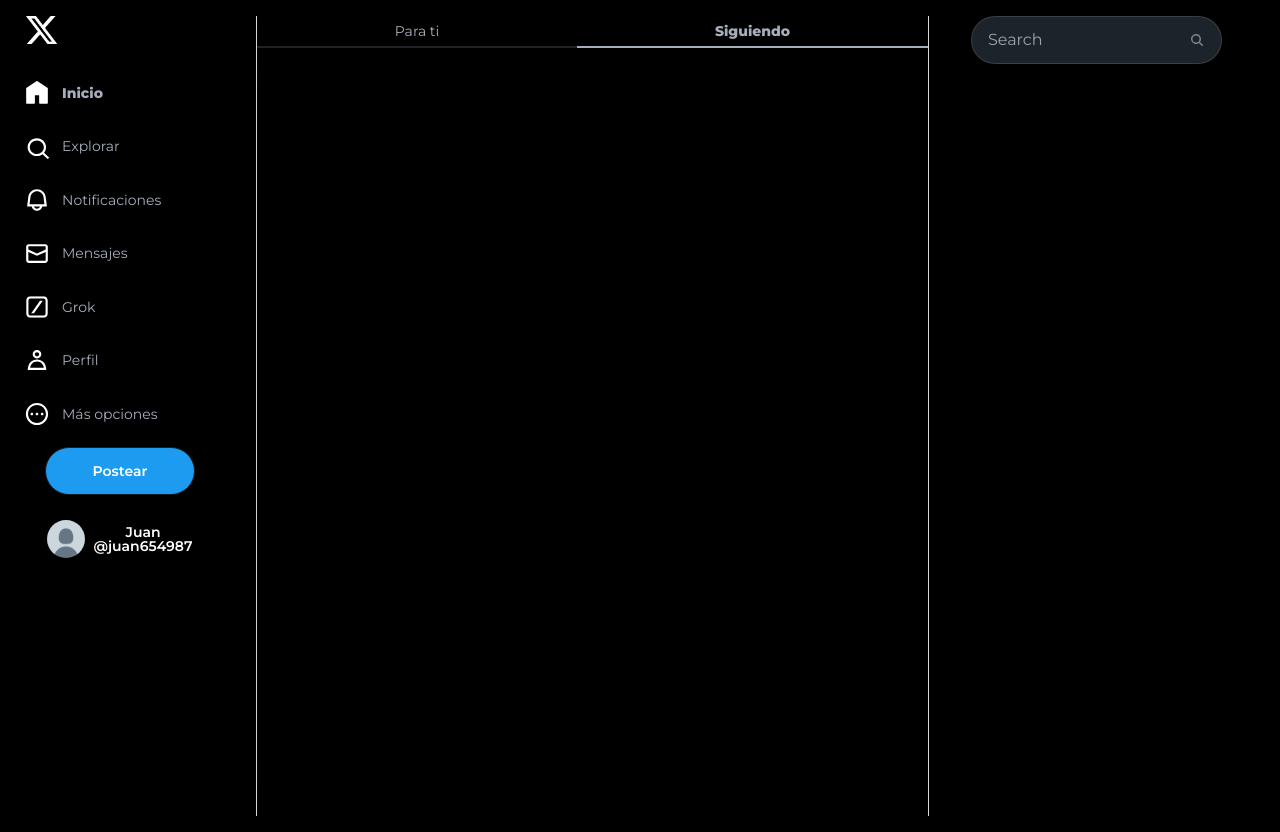
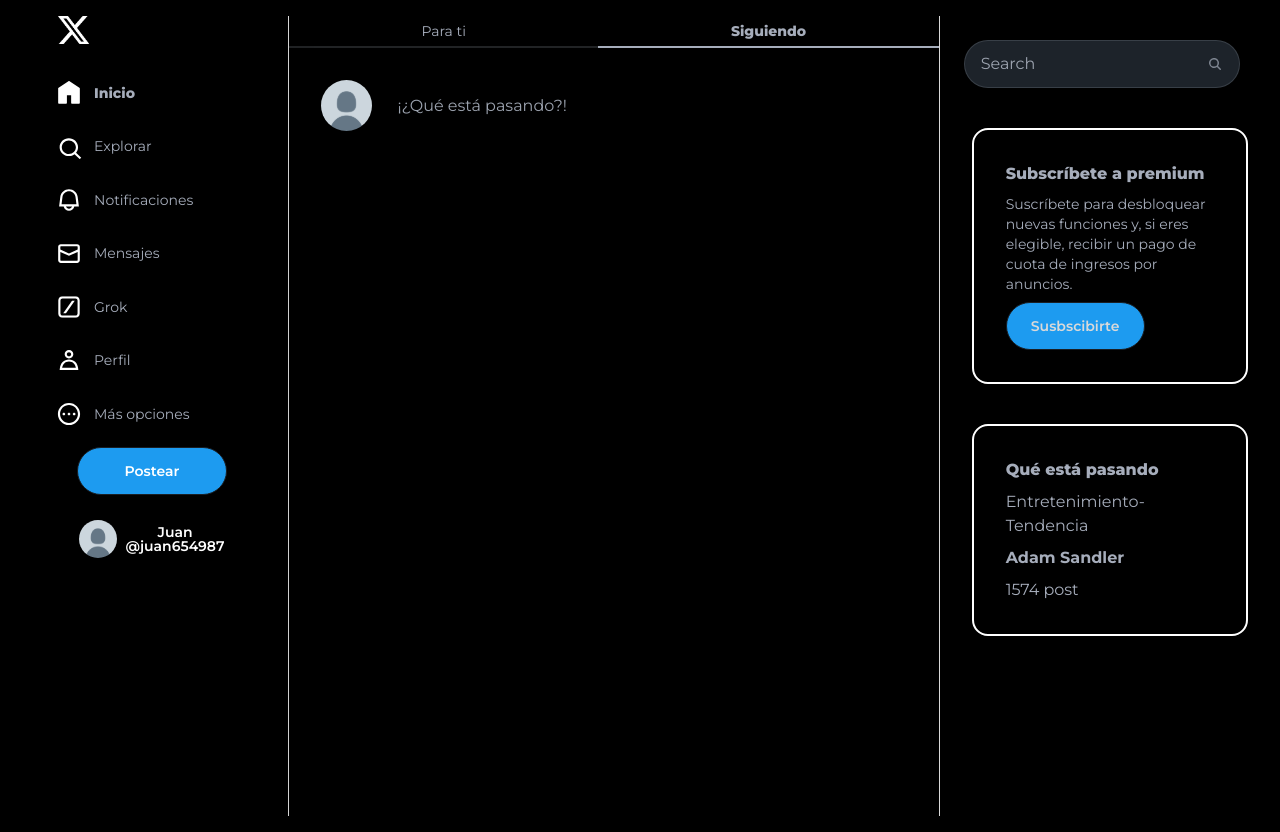
Before and after one commit to Esteban31/CS1_XCLONE_UNDEFINED_NAME, a React (Vite) app: page /app in a window 1280 px wide. Built offline with nearby package versions, Linux system fonts and the light colour scheme.

Commit message:
ADD: new sections into dashboard

```diff
--- a/src/componentes/HomeComponent.jsx
+++ b/src/componentes/HomeComponent.jsx
@@ -1,4 +1,4 @@
-import React from 'react'
+import React from "react";
 
 export const HomeComponent = () => {
     return (
@@ -8,28 +8,73 @@
                     <div className="grid grid-cols-2">
                         <div className="col-span-12">
                             <div role="tablist" class="tabs tabs-bordered">
-                                <a role="tab" class="tab">Para ti</a>
-                                <a role="tab" class="tab tab-active font-extrabold">Siguiendo</a>
+                                <a role="tab" class="tab">
+                                    Para ti
+                                </a>
+                                <a role="tab" class="tab tab-active font-extrabold">
+                                    Siguiendo
+                                </a>
+                            </div>
+                        </div>
+                        <div className="col-span-12">
+                            <div className="postContainer w-full">
+                                <div className="card w-full">
+                                    <div className="card-body flex flex-row w-full items-center">
+                                        <img
+                                            src="assets\img\userProfilePic.svg"
+                                            alt=""
+                                            width={"10%"}
+                                        />
+                                        <input
+                                            type="text"
+                                            class="input w-full bg-transparent focus:outline-none focus:ring-0 focus:border-transparent text-white"
+                                            placeholder="¡¿Qué está pasando?!"
+                                        />
+                                        <hr class="border-1 border-custom-gray" />
+                                    </div>
+                                </div>
                             </div>
                         </div>
                     </div>
                 </div>
-                <div className="col-span-4 border-l border-custom-gray h-screen mt-0 flex justify-center">
-                    <label class="input input-bordered flex items-center rounded-full w-3/4">
+                <div className="col-span-4 border-l border-custom-gray h-screen mt-0 flex flex-col items-center p-6">
+                    <label class="input input-bordered flex items-center rounded-full w-full">
                         <input type="text" class="grow" placeholder="Search" />
                         <svg
                             xmlns="http://www.w3.org/2000/svg"
                             viewBox="0 0 16 16"
                             fill="currentColor"
-                            class="h-4 w-4 opacity-70">
+                            class="h-4 w-4 opacity-70"
+                        >
                             <path
                                 fill-rule="evenodd"
                                 d="M9.965 11.026a5 5 0 1 1 1.06-1.06l2.755 2.754a.75.75 0 1 1-1.06 1.06l-2.755-2.754ZM10.5 7a3.5 3.5 0 1 1-7 0 3.5 3.5 0 0 1 7 0Z"
-                                clip-rule="evenodd" />
+                                clip-rule="evenodd"
+                            />
                         </svg>
                     </label>
+                    <div className="card h-auto flex justify-center border-2 border-white mt-10 ml-4 w-full">
+                        <div className="card-body">
+                            <h3 className="font-extrabold">Subscríbete a premium</h3>
+                            <p className="text-sm">
+                                Suscríbete para desbloquear nuevas funciones y, si eres
+                                elegible, recibir un pago de cuota de ingresos por anuncios.
+                            </p>
+                            <button className="w-2/3 btn bg-custom-blue text-custom-gray rounded-full">
+                                Susbscibirte
+                            </button>
+                        </div>
+                    </div>
+                    <div className="card h-auto flex justify-center border-2 border-white mt-10 ml-4 w-full">
+                        <div className="card-body">
+                            <h3 className="font-extrabold">Qué está pasando</h3>
+                            <h4>Entretenimiento-Tendencia</h4>
+                            <h1 className="font-bold">Adam Sandler</h1>
+                            <p>1574 post</p>
+                        </div>
+                    </div>
                 </div>
             </div>
         </>
-    )
-}
+    );
+};
--- a/src/componentes/SideBar.jsx
+++ b/src/componentes/SideBar.jsx
@@ -3,7 +3,7 @@
 export const SideBar = () => {
     return (
         <>
-            <ul class="menu rounded-box w-60 h-screen">
+            <ul class="menu rounded-box w-60 h-screen ml-8">
                 <li className="mb-5">
                     <img src="assets\img\logo-x.png" alt="" width={"30%"} />
                 </li>
```
